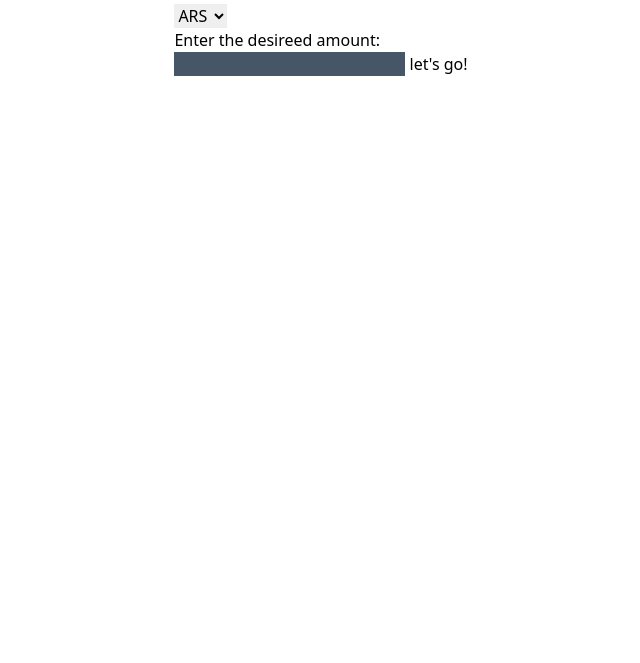
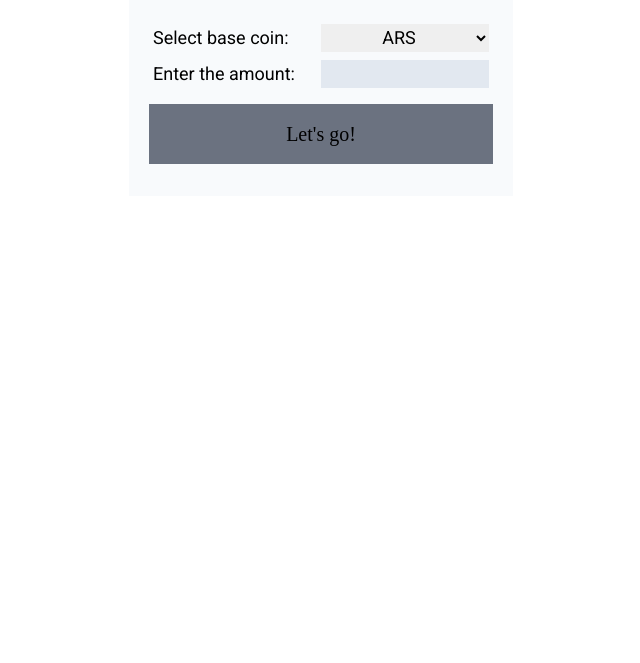
Before and after one commit to daniNKV/exchange-rates, a website with bundled scripts: page src/index.html in a window 1280 px wide. Shown: the part 137-800 px from the top of the page, without its empty margins (319-959 px from the left). Built offline with nearby package versions, Linux system fonts and the light colour scheme.

Commit message:
Some style to base selector

```diff
--- a/src/index.html
+++ b/src/index.html
@@ -5,6 +5,10 @@
     <meta http-equiv="X-UA-Compatible" content="IE=edge">
     <meta name="viewport" content="width=device-width, initial-scale=1.0">
     <link rel="stylesheet" href="../dist/output.css">
+    <link rel="preconnect" href="https://fonts.googleapis.com">
+    <link rel="preconnect" href="https://fonts.gstatic.com" crossorigin>
+    <link href="https://fonts.googleapis.com/css2?family=Roboto:wght@100;400&family=Staatliches&display=swap" rel="stylesheet">
+
     <title>Exchange Rates</title>
 </head>
 
@@ -19,21 +23,25 @@
 
     <main class="flex justify-center">
 
-        <form id="rate-selector" class="">
+        <form id="rate-selector" class="flex justify-center flex-col w-96 text-lg font-sans bg-slate-50 my-5 p-5">
 
-            <p>Select base coin:</p>
+            <div class="flex justify-between p-1">
+                <p>Select base coin: </p>
+                <select name="base" id="base-coin" class="w-1/2 text-center" >
+                    <option value="ARS" selected=""selected>ARS</option>
+                    <option value="USD">USD</option>
+                    <option value="EUR">EUR</option>
+                </select>
+            </div>
+            <div class="flex justify-between p-1">
 
-            <select name="base" id="base-coin">
-                <option value="ARS">ARS</option>
-                <option value="USD">USD</option>
-                <option value="EUR">EUR</option>
-            </select>
+                <p>Enter the amount: </p>
 
-            <p>Enter the desireed amount:</p>
+                <input class="bg-slate-200 w-1/2 text-center" type="number">
 
-            <input class="bg-slate-600" type="text">
+            </div>
 
-            <button type="submit">let's go!</button>
+            <button type="submit" class="text-xl bg-gray-500 p-4 my-3 font-display">Let's go!</button>
 
         </form>
 
--- a/src/input.css
+++ b/src/input.css
@@ -1,3 +1,5 @@
+@import url('https://fonts.googleapis.com/css2?family=Roboto:wght@100;400&family=Staatliches&display=swap');
+
 @tailwind base;
 @tailwind components;
 @tailwind utilities;
--- a/tailwind.config.js
+++ b/tailwind.config.js
@@ -1,7 +1,13 @@
+
 /** @type {import('tailwindcss').Config} */
 module.exports = {
   content: ["./src/**/*.{html,js}"],
   theme: {
+    fontFamily: {
+      'display': ['Staaltliches'],
+      'sans': ['Roboto']
+    },
+
     extend: {},
   },
   plugins: [],
```
